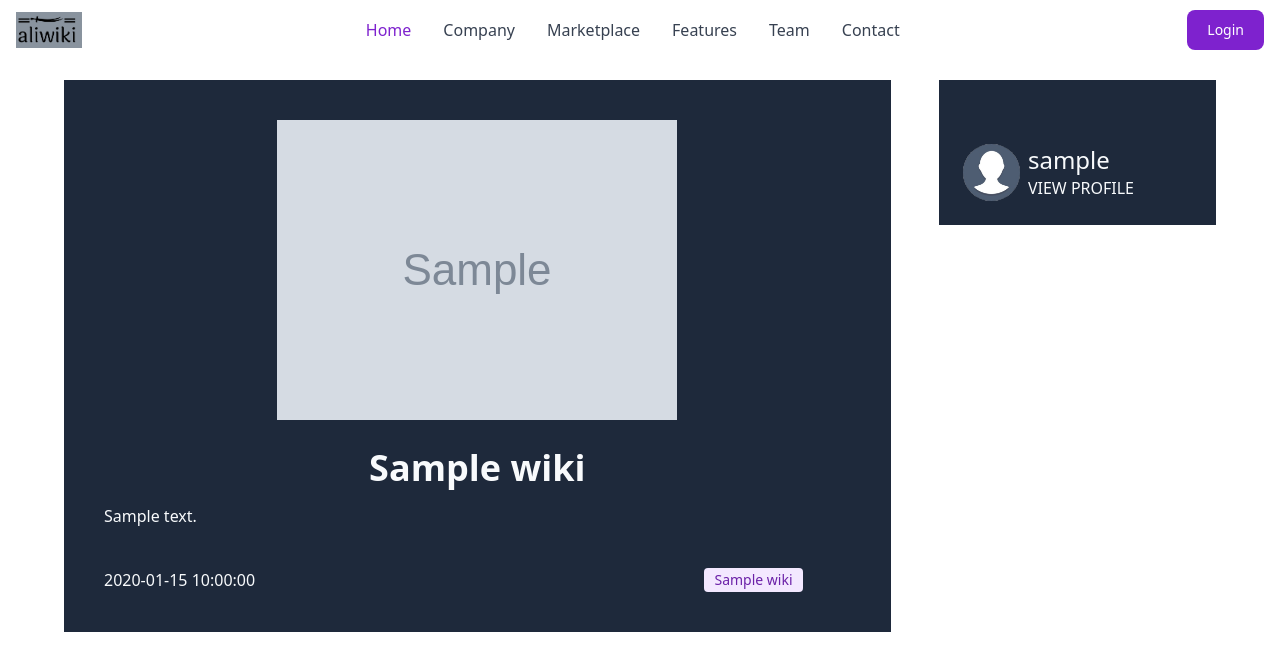
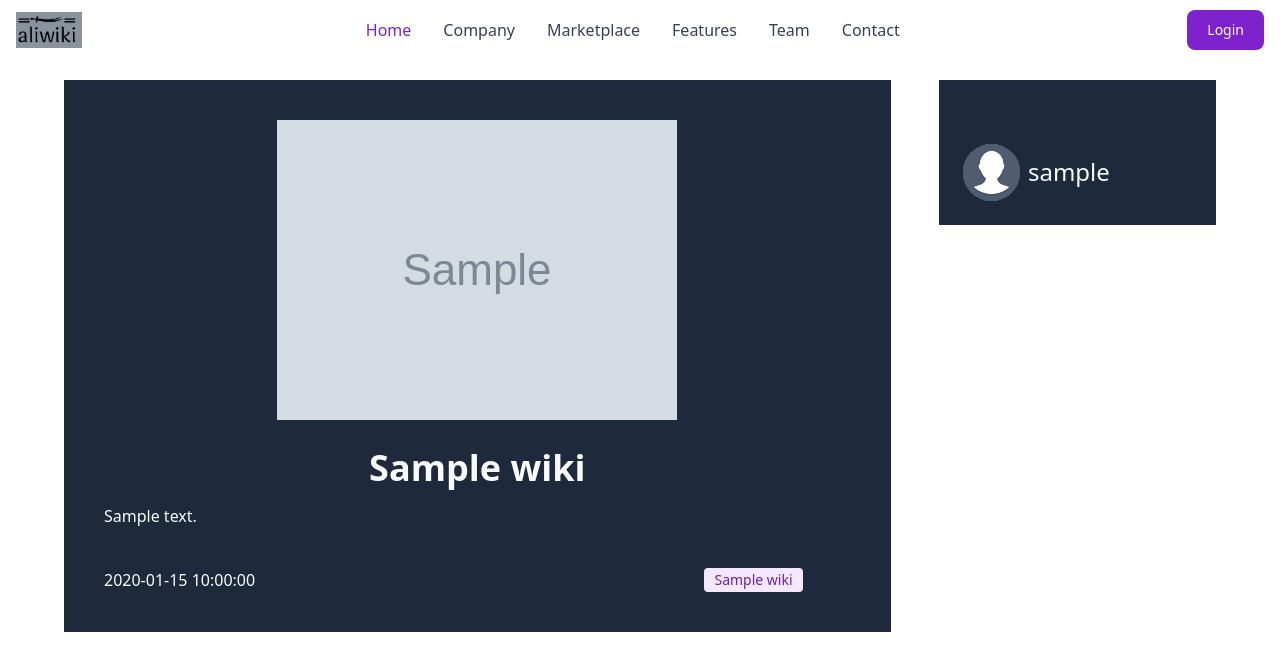
Before and after one commit to Fiharali/WIKI, a PHP site: template views/client/wiki.php in a window 1280 px wide. Shown: the top 671 px of the page. Run offline with PHP 8.4, Linux system fonts and the light colour scheme; the template is opened without the code that fills it: most values are stand-ins (such as "Sample title", 1, 10 or a date in 2020); grey boxes marked "Sample" are stand-in pictures; some libraries are stand-ins or nearby versions.

Commit message:
add wiki details 2

```diff
--- a/views/client/wiki.php
+++ b/views/client/wiki.php
@@ -20,8 +20,8 @@ require_once __DIR__ . '/../partials/navbar.php';
         <div class="flex mt-10 ">
                 <img class="w-1/4 basis-1/4 rounded-full"  src="/wiki2/public/img/profile.jpg">
                 <span class="basis-2/3 ms-2">
-                    <h2 class="text-2xl"><?= $wiki->username ?> </h2>
-                    <a href='#'>VIEW PROFILE</a>
+                    <h2 class="text-2xl mt-3"><?= $wiki->username ?> </h2>
+                    <!-- <a href='#'>VIEW PROFILE</a> -->
                 </span>
             </div>
         </div>
```
